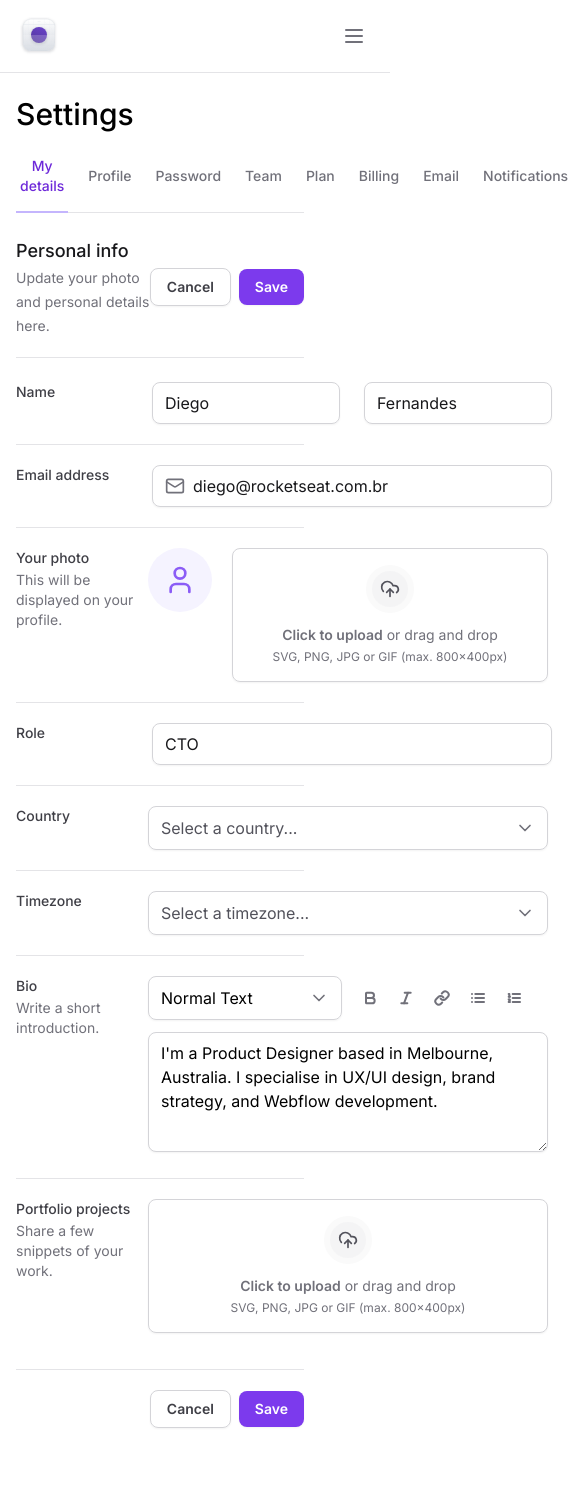
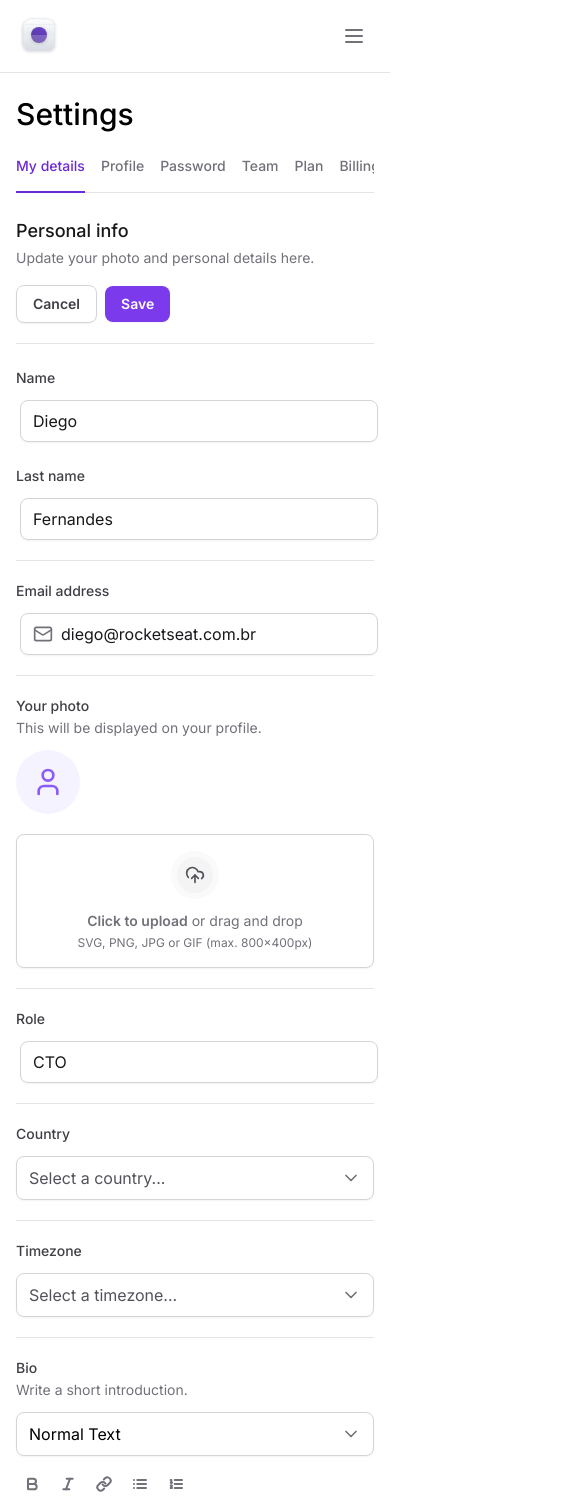
Before and after one commit to navestelar/tailwind-next, a Next.js app: page / in a window 390 px wide. Shown: the top 1510 px of the page, 585 px wide, since content can reach past the window. Before the commit the page ends 1476 px from the top, so only its background shows below. Built offline with nearby package versions, Linux system fonts and the light colour scheme.

Commit message:
responsividade navigation e formulário

```diff
--- a/package.json
+++ b/package.json
@@ -11,6 +11,7 @@
   "dependencies": {
     "@formkit/auto-animate": "^0.8.2",
     "@radix-ui/react-collapsible": "^1.0.3",
+    "@radix-ui/react-scroll-area": "^1.0.5",
     "@radix-ui/react-select": "^2.0.0",
     "@radix-ui/react-tabs": "^1.0.4",
     "framer-motion": "^11.0.24",
--- a/src/app/layout.tsx
+++ b/src/app/layout.tsx
@@ -18,9 +18,9 @@
   return (
     <html lang="en" className="antialiased">
       <body className={inter.className}>
-        <div className="grid min-h-screen grid-cols-app">
+        <div className="min-h-screen lg:grid lg:grid-cols-app">
           <Sidebar />
-          <main className="px-4 pb-12 pt-24 lg:col-start-2 lg:px-8 lg:pt-8">
+          <main className="max-w-[100vw] px-4 pb-12 pt-24 lg:col-start-2 lg:px-8 lg:pt-8">
             {children}
           </main>
         </div>
--- a/src/app/page.tsx
+++ b/src/app/page.tsx
@@ -15,13 +15,14 @@
       <SettingsTabs />
 
       <div className="mt-6 flex flex-col">
-        <div className="flex items-center justify-between border-b border-zinc-200 pb-5">
+        <div className="flex flex-col justify-between gap-4 border-b border-zinc-200 pb-5 lg:flex-row lg:items-center">
           <div className="space-y-1">
             <h2 className="text-lg font-medium text-zinc-900">Personal info</h2>
             <span className="text-sm text-zinc-500">
               Update your photo and personal details here.
             </span>
           </div>
+
           <div className="flex items-center gap-2">
             <Button variant="outline" type="button">
               Cancel
@@ -36,25 +37,34 @@
           id="settings"
           className="mt-6 flex w-full flex-col gap-5 divide-y divide-zinc-200"
         >
-          <div className="grid grid-cols-form gap-3">
+          <div className="flex flex-col gap-3 lg:grid lg:grid-cols-form">
             <label
               htmlFor="firstName"
               className="text-sm font-medium text-zinc-700"
             >
               Name
             </label>
-            <div className="grid grid-cols-2 gap-6">
+            <div className="flex flex-col gap-6 lg:grid lg:grid-cols-2">
               <Input.Root>
                 <Input.Control id="firstName" defaultValue="Diego" />
               </Input.Root>
 
-              <Input.Root>
-                <Input.Control defaultValue="Fernandes" />
-              </Input.Root>
+              <div className="flex flex-col gap-3 lg:block">
+                <label
+                  htmlFor="lastName"
+                  className="text-sm font-medium text-zinc-700 lg:sr-only"
+                >
+                  Last name
+                </label>
+
+                <Input.Root>
+                  <Input.Control id="lastName" defaultValue="Fernandes" />
+                </Input.Root>
+              </div>
             </div>
           </div>
 
-          <div className="grid grid-cols-form gap-3 pt-5">
+          <div className="flex flex-col gap-3 pt-5 lg:grid lg:grid-cols-form">
             <label
               htmlFor="email"
               className="text-sm font-medium text-zinc-700"
@@ -73,7 +83,7 @@
             </Input.Root>
           </div>
 
-          <div className="grid grid-cols-form gap-3 pt-5">
+          <div className="flex flex-col gap-3 pt-5 lg:grid lg:grid-cols-form">
             <label
               htmlFor="photo"
               className="text-sm font-medium text-zinc-700"
@@ -83,14 +93,14 @@
                 This will be displayed on your profile.
               </span>
             </label>
-            <FileInput.Root className="flex items-start gap-5">
+            <FileInput.Root className="flex flex-col gap-5 lg:flex-row lg:items-start">
               <FileInput.ImagePreview />
               <FileInput.Trigger />
               <FileInput.Control />
             </FileInput.Root>
           </div>
 
-          <div className="grid grid-cols-form gap-3 pt-5">
+          <div className="flex flex-col gap-3 pt-5 lg:grid lg:grid-cols-form">
             <label htmlFor="role" className="text-sm font-medium text-zinc-700">
               Role
             </label>
@@ -99,7 +109,7 @@
             </Input.Root>
           </div>
 
-          <div className="grid grid-cols-form gap-3 pt-5">
+          <div className="flex flex-col gap-3 pt-5 lg:grid lg:grid-cols-form">
             <label
               htmlFor="country"
               className="text-sm font-medium text-zinc-700"
@@ -112,7 +122,7 @@
             </Select>
           </div>
 
-          <div className="grid grid-cols-form gap-3 pt-5">
+          <div className="flex flex-col gap-3 pt-5 lg:grid lg:grid-cols-form">
             <label
               htmlFor="timezone"
               className="text-sm font-medium text-zinc-700"
@@ -128,7 +138,7 @@
             </Select>
           </div>
 
-          <div className="grid grid-cols-form gap-3 pt-5">
+          <div className="flex flex-col gap-3 pt-5 lg:grid lg:grid-cols-form">
             <label htmlFor="bio" className="text-sm font-medium text-zinc-700">
               Bio
               <span className="mt-0.5 block text-sm font-normal text-zinc-500">
@@ -136,7 +146,7 @@
               </span>
             </label>
             <div className="space-y-3">
-              <div className="grid grid-cols-2 gap-3">
+              <div className="flex flex-col gap-3 lg:grid lg:grid-cols-2">
                 <Select placeholder="" defaultValue="normal">
                   <SelectItem
                     value="normal"
@@ -175,7 +185,7 @@
             </div>
           </div>
 
-          <div className="grid grid-cols-form gap-3 pt-5">
+          <div className="flex flex-col gap-3 pt-5 lg:grid lg:grid-cols-form">
             <label
               htmlFor="projects"
               className="text-sm font-medium text-zinc-700"
--- a/src/components/SettingsTabs/TabItem.tsx
+++ b/src/components/SettingsTabs/TabItem.tsx
@@ -1,3 +1,5 @@
+'use client'
+
 import * as Tabs from '@radix-ui/react-tabs'
 import { motion } from 'framer-motion'
 
@@ -11,16 +13,16 @@
   return (
     <Tabs.Trigger
       value={value}
-      className="group relative px-1 pb-4 text-sm font-medium text-zinc-500 outline-none hover:text-violet-700 data-[state=active]:text-violet-700"
+      className=":px-1 group relative pb-4 text-sm font-medium text-zinc-500 outline-none hover:text-violet-700 data-[state=active]:text-violet-700"
     >
-      <span className="group-focus-visible:ring-2 group-focus-visible:ring-violet-400 group-focus-visible:ring-offset-4">
+      <span className="whitespace-nowrap rounded group-focus-visible:ring-2 group-focus-visible:ring-violet-400 group-focus-visible:ring-offset-4">
         {title}
       </span>
 
       {isSelected && (
         <motion.div
           layoutId="activeTab"
-          className="absolute -bottom-px left-0 right-0 h-0.5 bg-violet-300"
+          className="absolute -bottom-px left-0 right-0 h-0.5 bg-violet-700"
         />
       )}
     </Tabs.Trigger>
--- a/src/components/SettingsTabs/index.tsx
+++ b/src/components/SettingsTabs/index.tsx
@@ -1,6 +1,7 @@
 'use client'
 
 import * as Tabs from '@radix-ui/react-tabs'
+import * as ScrollArea from '@radix-ui/react-scroll-area'
 import { TabItem } from './TabItem'
 import { useState } from 'react'
 
@@ -9,6 +10,8 @@
 
   return (
     <Tabs.Root value={currentTab} onValueChange={setCurrentTab}>
+      <ScrollArea.Root className="w-full" type="scroll">
+        <ScrollArea.Viewport className="w-full overflow-x-scroll">
           <Tabs.List className="mt-6 flex w-full items-center gap-4 border-b border-zinc-200">
             <TabItem
               value="tab1"
@@ -25,8 +28,16 @@
               title="Password"
               isSelected={currentTab === 'tab3'}
             />
-        <TabItem value="tab4" title="Team" isSelected={currentTab === 'tab4'} />
-        <TabItem value="tab5" title="Plan" isSelected={currentTab === 'tab5'} />
+            <TabItem
+              value="tab4"
+              title="Team"
+              isSelected={currentTab === 'tab4'}
+            />
+            <TabItem
+              value="tab5"
+              title="Plan"
+              isSelected={currentTab === 'tab5'}
+            />
             <TabItem
               value="tab6"
               title="Billing"
@@ -44,7 +55,7 @@
             />
             <TabItem
               value="tab9"
-          title="Integration"
+              title="Integrations"
               isSelected={currentTab === 'tab9'}
             />
             <TabItem
@@ -53,6 +64,15 @@
               isSelected={currentTab === 'tab10'}
             />
           </Tabs.List>
+        </ScrollArea.Viewport>
+
+        <ScrollArea.Scrollbar
+          className="flex h-0.5 translate-y-1.5 touch-none select-none flex-col bg-zinc-100"
+          orientation="horizontal"
+        >
+          <ScrollArea.Thumb className="relative flex-1 rounded-lg bg-zinc-300" />
+        </ScrollArea.Scrollbar>
+      </ScrollArea.Root>
     </Tabs.Root>
   )
 }
```
Also changed, not shown: 1 other file (tests, documents, lock files or other folders). Lines whose indentation alone changed are shown as unchanged.
